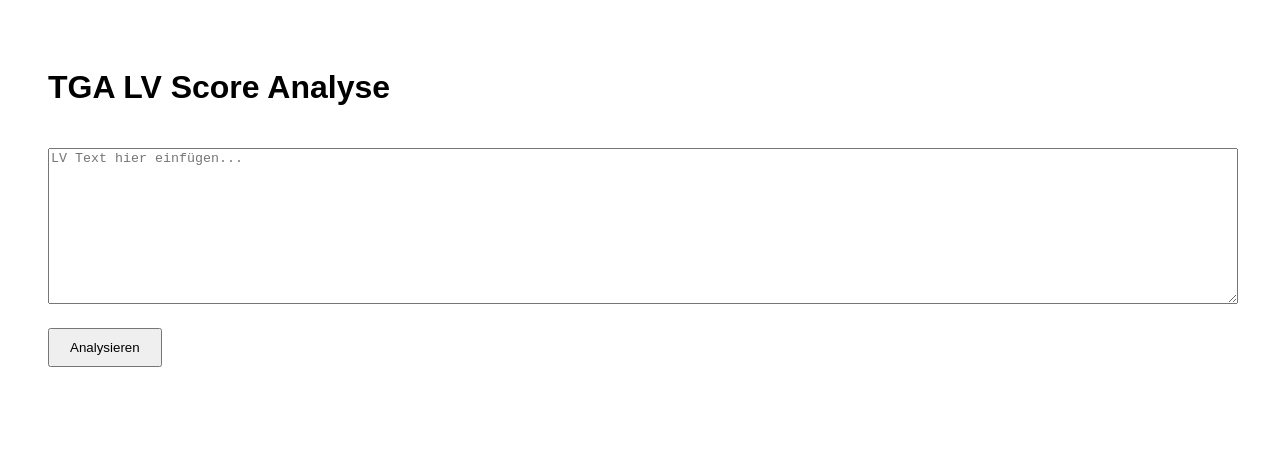
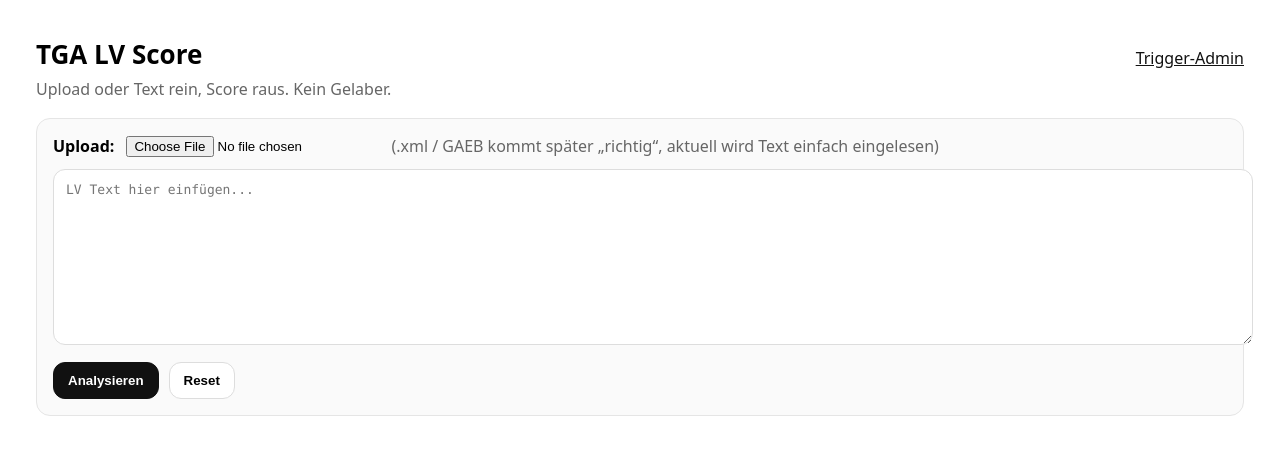
Before and after one commit to AndySaty77/tga-lv-tool, a Next.js app: page /admin/score in a window 1280 px wide. Shown: the top 454 px of the page. Built offline with nearby package versions, Linux system fonts and the light colour scheme.

Commit message:
Update page.tsx

```diff
--- a/app/admin/score/page.tsx
+++ b/app/admin/score/page.tsx
@@ -1,96 +1,298 @@
 "use client";
 
-import { useState } from "react";
+import { useMemo, useState } from "react";
 
-type ScoreResult = {
-  total: number;
-  level: string;
-  perCategory: Record<string, number>;
-  findingsSorted: {
+type Finding = {
   id: string;
   category: string;
   title: string;
   detail?: string;
-    severity: string;
+  severity: "low" | "medium" | "high" | string;
   penalty: number;
-  }[];
 };
+
+type ScoreResult = {
+  total: number;
+  level: "hochriskant" | "mittel" | "solide" | "sauber" | string;
+  perCategory: Record<string, number>;
+  findingsSorted: Finding[];
+};
+
+const CATEGORY_MAX: Record<string, number> = {
+  normen: 15,
+  vollstaendigkeit: 20,
+  vortext: 15,
+  mengen_schnittstellen: 15,
+  nachtrag: 20,
+  ausfuehrung: 15,
+};
+
+function levelMeta(level?: string) {
+  switch (level) {
+    case "hochriskant":
+      return { label: "HOCHRISIKO", dot: "🔴" };
+    case "mittel":
+      return { label: "MITTEL", dot: "🟠" };
+    case "solide":
+      return { label: "SOLIDE", dot: "🟢" };
+    case "sauber":
+      return { label: "SAUBER", dot: "🔵" };
+    default:
+      return { label: level ?? "-", dot: "⚪️" };
+  }
+}
+
+function severityDot(sev: string) {
+  if (sev === "high") return "🔴";
+  if (sev === "medium") return "🟠";
+  return "🟡";
+}
 
 export default function ScorePage() {
   const [lvText, setLvText] = useState("");
   const [result, setResult] = useState<ScoreResult | null>(null);
   const [loading, setLoading] = useState(false);
+  const [error, setError] = useState<string | null>(null);
+
+  const meta = levelMeta(result?.level);
 
   const analyze = async () => {
+    setError(null);
     setLoading(true);
     setResult(null);
 
+    try {
       const res = await fetch("/api/score", {
         method: "POST",
-      headers: {
-        "Content-Type": "application/json",
-      },
+        headers: { "Content-Type": "application/json" },
         body: JSON.stringify({ lvText }),
       });
 
-    const data = await res.json();
+      if (!res.ok) {
+        const t = await res.text();
+        throw new Error(`API ${res.status}: ${t}`);
+      }
+
+      const data = (await res.json()) as ScoreResult;
       setResult(data);
+    } catch (e: any) {
+      setError(e?.message ?? "Unbekannter Fehler");
+    } finally {
       setLoading(false);
+    }
   };
 
-  const levelColor =
-    result?.level === "hochriskant"
-      ? "red"
-      : result?.level === "mittel"
-      ? "orange"
-      : result?.level === "solide"
-      ? "green"
-      : "blue";
+  const onFile = async (file: File | null) => {
+    if (!file) return;
+    const text = await file.text();
+    setLvText(text);
+  };
+
+  const catRows = useMemo(() => {
+    if (!result) return [];
+    const entries = Object.entries(result.perCategory ?? {});
+    // feste Reihenfolge
+    const order = Object.keys(CATEGORY_MAX);
+    entries.sort((a, b) => order.indexOf(a[0]) - order.indexOf(b[0]));
+    return entries;
+  }, [result]);
 
   return (
-    <div style={{ padding: 40, fontFamily: "sans-serif" }}>
-      <h1>TGA LV Score Analyse</h1>
+    <div style={{ padding: 28, fontFamily: "system-ui, -apple-system, Segoe UI, Roboto, Arial" }}>
+      <div style={{ display: "flex", alignItems: "baseline", justifyContent: "space-between", gap: 16 }}>
+        <div>
+          <h1 style={{ margin: 0, fontSize: 26 }}>TGA LV Score</h1>
+          <div style={{ color: "#666", marginTop: 6 }}>
+            Upload oder Text rein, Score raus. Kein Gelaber.
+          </div>
+        </div>
+        <a href="/admin/triggers" style={{ color: "#111", textDecoration: "underline" }}>
+          Trigger-Admin
+        </a>
+      </div>
+
+      <div
+        style={{
+          marginTop: 18,
+          padding: 16,
+          border: "1px solid #e5e5e5",
+          borderRadius: 14,
+          background: "#fafafa",
+        }}
+      >
+        <div style={{ display: "flex", gap: 12, flexWrap: "wrap", alignItems: "center" }}>
+          <label style={{ fontWeight: 600 }}>Upload:</label>
+          <input
+            type="file"
+            accept=".txt,.xml,.gaeb,.x83,.x84,.x86,.json"
+            onChange={(e) => onFile(e.target.files?.[0] ?? null)}
+          />
+          <div style={{ color: "#666" }}>
+            (.xml / GAEB kommt später „richtig“, aktuell wird Text einfach eingelesen)
+          </div>
+        </div>
 
         <textarea
           rows={10}
-        style={{ width: "100%", marginTop: 20 }}
+          style={{
+            width: "100%",
+            marginTop: 12,
+            borderRadius: 12,
+            border: "1px solid #ddd",
+            padding: 12,
+            resize: "vertical",
+            fontFamily: "ui-monospace, SFMono-Regular, Menlo, Monaco, Consolas, monospace",
+            fontSize: 13,
+          }}
           placeholder="LV Text hier einfügen..."
           value={lvText}
           onChange={(e) => setLvText(e.target.value)}
         />
 
+        <div style={{ display: "flex", gap: 10, marginTop: 12 }}>
           <button
             onClick={analyze}
-        style={{ marginTop: 20, padding: "10px 20px" }}
+            disabled={loading || lvText.trim().length === 0}
+            style={{
+              padding: "10px 14px",
+              borderRadius: 12,
+              border: "1px solid #111",
+              background: loading ? "#eee" : "#111",
+              color: loading ? "#111" : "#fff",
+              cursor: loading ? "default" : "pointer",
+              fontWeight: 700,
+            }}
           >
             {loading ? "Analysiere..." : "Analysieren"}
           </button>
 
+          <button
+            onClick={() => {
+              setLvText("");
+              setResult(null);
+              setError(null);
+            }}
+            style={{
+              padding: "10px 14px",
+              borderRadius: 12,
+              border: "1px solid #ddd",
+              background: "#fff",
+              cursor: "pointer",
+              fontWeight: 600,
+            }}
+          >
+            Reset
+          </button>
+        </div>
+
+        {error && (
+          <div style={{ marginTop: 12, color: "#b00020", fontWeight: 700 }}>
+            {error}
+          </div>
+        )}
+      </div>
+
       {result && (
-        <div style={{ marginTop: 40 }}>
-          <h2>
-            Gesamt Score: {result.total} / 100 –{" "}
-            <span style={{ color: levelColor }}>{result.level}</span>
-          </h2>
+        <div style={{ marginTop: 18, display: "grid", gridTemplateColumns: "1fr 1fr", gap: 16 }}>
+          {/* Score Card */}
+          <div style={{ border: "1px solid #e5e5e5", borderRadius: 14, padding: 16 }}>
+            <div style={{ display: "flex", alignItems: "center", justifyContent: "space-between" }}>
+              <div style={{ fontSize: 14, color: "#666", fontWeight: 700 }}>GESAMT</div>
+              <div style={{ fontSize: 14, fontWeight: 800 }}>
+                {meta.dot} {meta.label}
+              </div>
+            </div>
 
-          <h3>Kategorien</h3>
-          <ul>
-            {Object.entries(result.perCategory).map(([key, value]) => (
-              <li key={key}>
-                {key}: {value}
-              </li>
+            <div style={{ fontSize: 44, fontWeight: 900, marginTop: 10 }}>
+              {result.total}
+              <span style={{ fontSize: 16, color: "#666", marginLeft: 8 }}>/ 100</span>
+            </div>
+
+            {/* Progress */}
+            <div style={{ marginTop: 10, height: 12, background: "#eee", borderRadius: 999 }}>
+              <div
+                style={{
+                  width: `${Math.max(0, Math.min(100, result.total))}%`,
+                  height: 12,
+                  background: "#111",
+                  borderRadius: 999,
+                }}
+              />
+            </div>
+
+            <div style={{ marginTop: 12, color: "#666" }}>
+              Hinweis: Kategorien sind aktuell nur so gut wie die Checks/Trigger, die wir implementiert haben.
+            </div>
+          </div>
+
+          {/* Category Bars */}
+          <div style={{ border: "1px solid #e5e5e5", borderRadius: 14, padding: 16 }}>
+            <div style={{ fontSize: 14, color: "#666", fontWeight: 800, marginBottom: 10 }}>
+              KATEGORIEN
+            </div>
+
+            <div style={{ display: "grid", gap: 10 }}>
+              {catRows.map(([cat, val]) => {
+                const max = CATEGORY_MAX[cat] ?? 20;
+                const pct = Math.round((val / max) * 100);
+                return (
+                  <div key={cat}>
+                    <div style={{ display: "flex", justifyContent: "space-between", fontWeight: 700 }}>
+                      <span>{cat}</span>
+                      <span style={{ color: "#666" }}>
+                        {val} / {max} ({pct}%)
+                      </span>
+                    </div>
+                    <div style={{ marginTop: 6, height: 10, background: "#eee", borderRadius: 999 }}>
+                      <div
+                        style={{
+                          width: `${Math.max(0, Math.min(100, pct))}%`,
+                          height: 10,
+                          background: "#111",
+                          borderRadius: 999,
+                        }}
+                      />
+                    </div>
+                  </div>
+                );
+              })}
+            </div>
+          </div>
+
+          {/* Findings */}
+          <div style={{ gridColumn: "1 / -1", border: "1px solid #e5e5e5", borderRadius: 14, padding: 16 }}>
+            <div style={{ display: "flex", justifyContent: "space-between", alignItems: "baseline" }}>
+              <div style={{ fontSize: 14, color: "#666", fontWeight: 800 }}>FINDINGS</div>
+              <div style={{ color: "#666" }}>{result.findingsSorted?.length ?? 0} Treffer</div>
+            </div>
+
+            <div style={{ marginTop: 10, display: "grid", gap: 10 }}>
+              {(result.findingsSorted ?? []).map((f) => (
+                <div
+                  key={f.id}
+                  style={{
+                    border: "1px solid #eee",
+                    borderRadius: 12,
+                    padding: 12,
+                    background: "#fff",
+                  }}
+                >
+                  <div style={{ display: "flex", justifyContent: "space-between", gap: 12 }}>
+                    <div style={{ fontWeight: 900 }}>
+                      {severityDot(f.severity)} {f.title}
+                    </div>
+                    <div style={{ color: "#666", fontWeight: 800 }}>
+                      -{f.penalty} ({f.category})
+                    </div>
+                  </div>
+                  {f.detail && <div style={{ marginTop: 6, color: "#444" }}>{f.detail}</div>}
+                  <div style={{ marginTop: 6, color: "#777", fontSize: 12 }}>
+                    id: {f.id}
+                  </div>
+                </div>
               ))}
-          </ul>
-
-          <h3>Findings</h3>
-          <ul>
-            {result.findingsSorted.map((f) => (
-              <li key={f.id}>
-                <strong>{f.title}</strong> ({f.severity}, -{f.penalty})
-                {f.detail && <div>{f.detail}</div>}
-              </li>
-            ))}
-          </ul>
+            </div>
+          </div>
         </div>
       )}
     </div>
```
Lines whose indentation alone changed are shown as unchanged.
